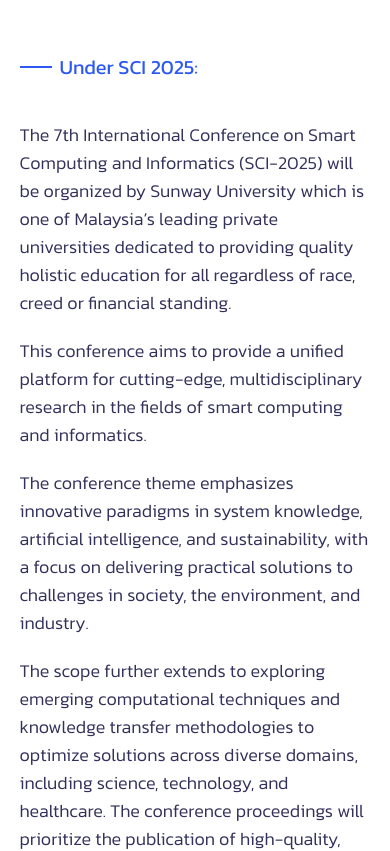
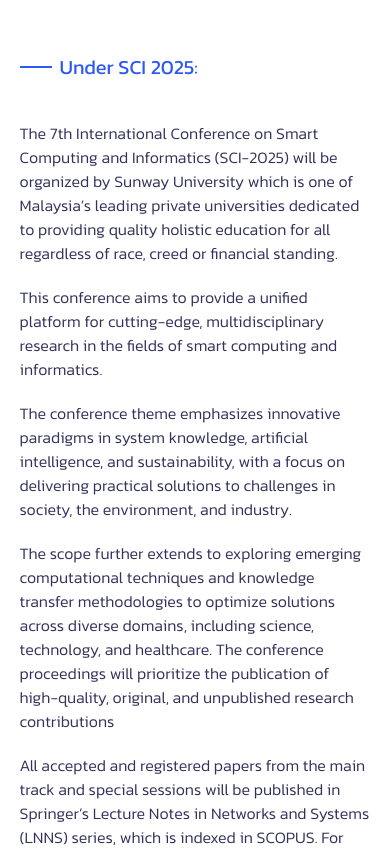
Before and after one commit to harsh749005/NewGen, a React (Vite) app: page /events in a window 390 px wide. Shown: the part 760-1611 px from the top of the page. Built offline with nearby package versions, Linux system fonts and the light colour scheme.

Commit message:
text size changed

```diff
--- a/src/pages/Events.jsx
+++ b/src/pages/Events.jsx
@@ -20,7 +20,7 @@
           <h1 className="text-xl font-['Kanit',serif] text-[#2c58F4] flex items-center gap-2">
             <div className="w-8 h-[2px] bg-[#2c58f4]"></div>Under SCI 2025:
           </h1>
-          <div className="w-full text-lg font-['Kanit',serif] font-light text-[#31315B] flex flex-col gap-5">
+          <div className="w-full md:text-xl font-['Kanit',serif] font-light text-[#31315B] flex flex-col gap-5">
             <p>
               The 7th International Conference on Smart Computing and
               Informatics (SCI-2025) will be organized by Sunway University
@@ -77,7 +77,7 @@
           <h1 className="text-xl font-['Kanit',serif] text-[#2c58F4] flex items-center gap-2">
             <div className="w-8 h-[2px] bg-[#2c58f4]"></div>Under FICTA 2025:
           </h1>
-          <div className="text-xl font-['Kanit',serif] font-light text-[#31315B] flex flex-col gap-5">
+          <div className="md:text-xl font-['Kanit',serif] font-light text-[#31315B] flex flex-col gap-5">
             <p>
               After the grand success of past twelve editions of FICTA
               Conference with Springer Nature as publication partner, it is a
```
